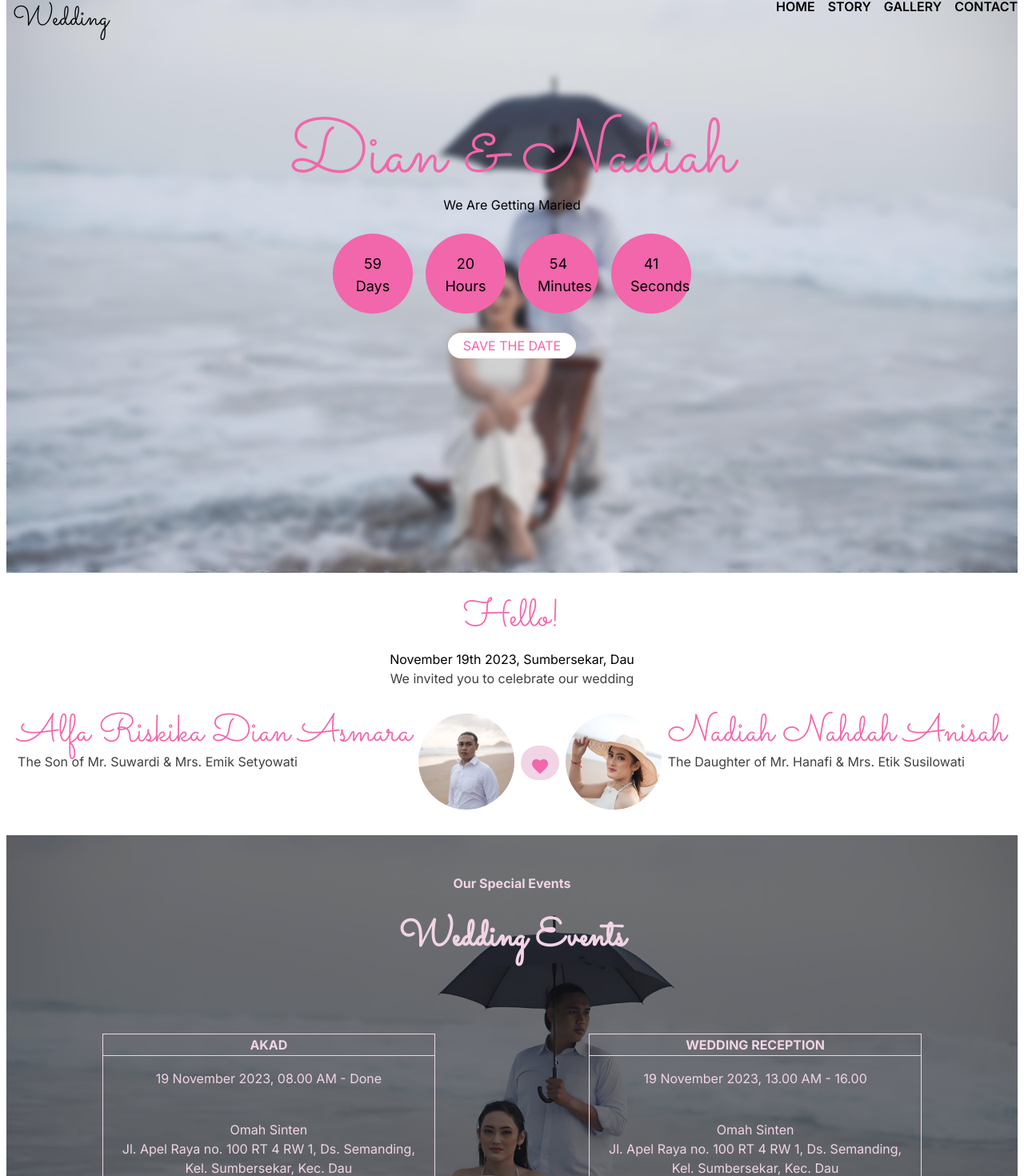
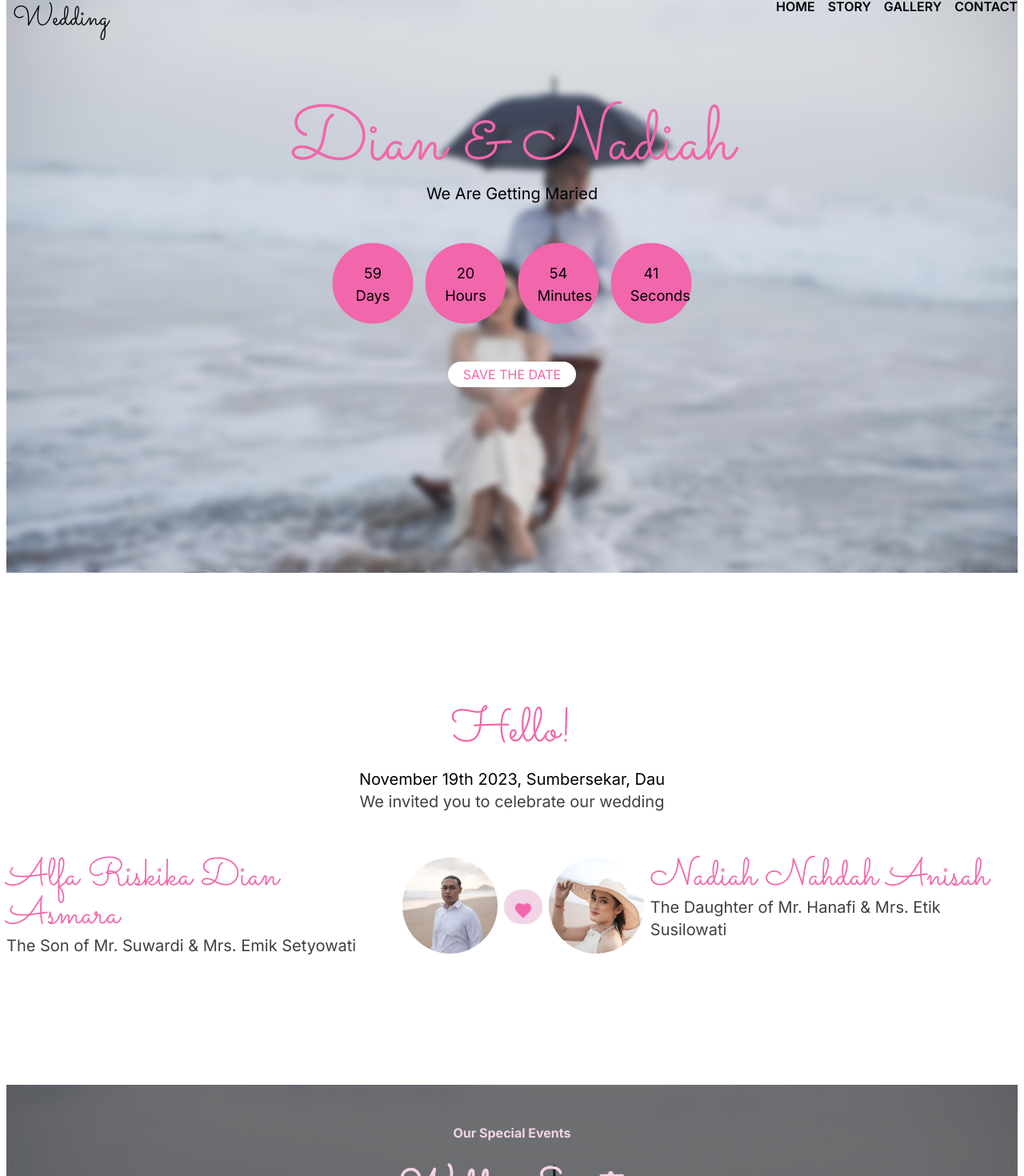
Before and after one commit to nadiahna/new-invitate, a Next.js app: page / in a window 1280 px wide. Shown: the part 12-1482 px from the top of the page at 80% size. Built offline with nearby package versions, Linux system fonts and the light colour scheme.

Commit message:
adjust style

```diff
--- a/src/pages/index.tsx
+++ b/src/pages/index.tsx
@@ -35,10 +35,10 @@ export default function Home() {
               </div>
             </div>
 
-            <div className='text-center mt-24'>
+            <div className='text-center mt-20'>
               <h3 className='text-8xl text-pink-primary font-medium font-sacramento'> Dian & Nadiah </h3>
-              <p>We Are Getting Maried</p>
-              <div className='text-center flex flex-column justify-center my-4'>
+              <p className='text-xl'>We Are Getting Maried</p>
+              <div className='text-center flex flex-column justify-center my-10'>
                 <p className='animate-pulseNoTrans m-2 p-6 w-[100px] h-[100px] text-lg bg-pink-primary rounded-full'>{days ? days : 0} <br /> Days</p>
                 <p className='animate-pulseNoTrans m-2 p-6 w-[100px] h-[100px] text-lg bg-pink-primary rounded-full'>{hours ? hours : 0} <br /> Hours</p>
                 <p className='animate-pulseNoTrans m-2 p-6 w-[100px] h-[100px] text-lg bg-pink-primary rounded-full'>{minutes ? minutes : 0} <br /> Minutes</p>
@@ -49,17 +49,17 @@ export default function Home() {
           </div>
         </div>
         {/* profile section */}
-        <div className='my-8'>
-          <div className='text-center'>
-            <h1 className='text-pink-primary mb-4 font-sacramento text-5xl font-medium'>Hello!</h1>
-            <p className='text-black'>November 19th 2023, Sumbersekar, Dau </p>
-            <label className='text-grey'>We invited you to celebrate our wedding</label>
+        <div className='my-36'>
+          <div className='text-center py-6'>
+            <h1 className='text-pink-primary mb-4 font-sacramento text-6xl font-medium'>Hello!</h1>
+            <p className='text-black text-xl'>November 19th 2023, Sumbersekar, Dau </p>
+            <label className='text-grey text-xl'>We invited you to celebrate our wedding</label>
           </div>
           <div className='flex flex-row space-x-2 justify-center mt-8'>
             <div className="flex flex-row space-x-2">
               <section>
                 <h2 className='text-pink-primary font-sacramento text-5xl'>Alfa Riskika Dian Asmara</h2>
-                <p className='text-grey'>The Son of Mr. Suwardi & Mrs. Emik Setyowati</p>
+                <p className='text-grey text-xl'>The Son of Mr. Suwardi & Mrs. Emik Setyowati</p>
               </section>
               <div style={{ overflow: 'hidden', width: '120px', height: '120px' }} className="rounded-full">
                 <Image alt='pic1'
@@ -85,14 +85,14 @@ export default function Home() {
               </div>
               <section>
                 <h2 className='text-pink-primary font-sacramento text-5xl'>Nadiah Nahdah Anisah</h2>
-                <p className='text-grey'>The Daughter of Mr. Hanafi & Mrs. Etik Susilowati</p>
+                <p className='text-grey text-xl'>The Daughter of Mr. Hanafi & Mrs. Etik Susilowati</p>
               </section>
             </div>
           </div>
         </div>
 
         {/* event details */}
-        <div className="bg-header2 text-center h-[45rem] bg-cover bg-center text-pink-light">
+        <div className="bg-header2 text-center h-[45rem] bg-cover bg-center text-pink-light my-40">
           <div className='backdrop-brightness-50 w-full h-full'>
             <h4 className='font-bold pt-12'>Our Special Events</h4>
             <h1 className='font-sacramento text-5xl font-semibold py-8'>Wedding Events</h1>
@@ -137,7 +137,7 @@ export default function Home() {
         </div>
 
         {/* our story */}
-        <div className='mt-8 text-grey text-center'>
+        <div className='my-32 text-grey text-center'>
           <h1 className='text-6xl font-sacramento font-semibold text-pink-primary'>Our Story</h1>
           <p>First Meet</p>
           <p>First Date</p>
@@ -146,7 +146,7 @@ export default function Home() {
 
         {/* gallery */}
         <div className='mt-8 text-grey text-center'>
-          <h1 className='text-6xl font-sacramento font-semibold text-pink-primary'>Our Memories</h1>
+          <h1 className='text-6xl font-sacramento font-semibold text-pink-primary my-12'>Our Memories</h1>
           <div className='grid grid-cols-3 justify-center gap-2'>
             <Image alt='pic3' src="/memories1.jpg" className="" width="720" height="720" />
             <Image alt='pic4' src="/memories2.jpg" className="" width="720" height="720" />
```
